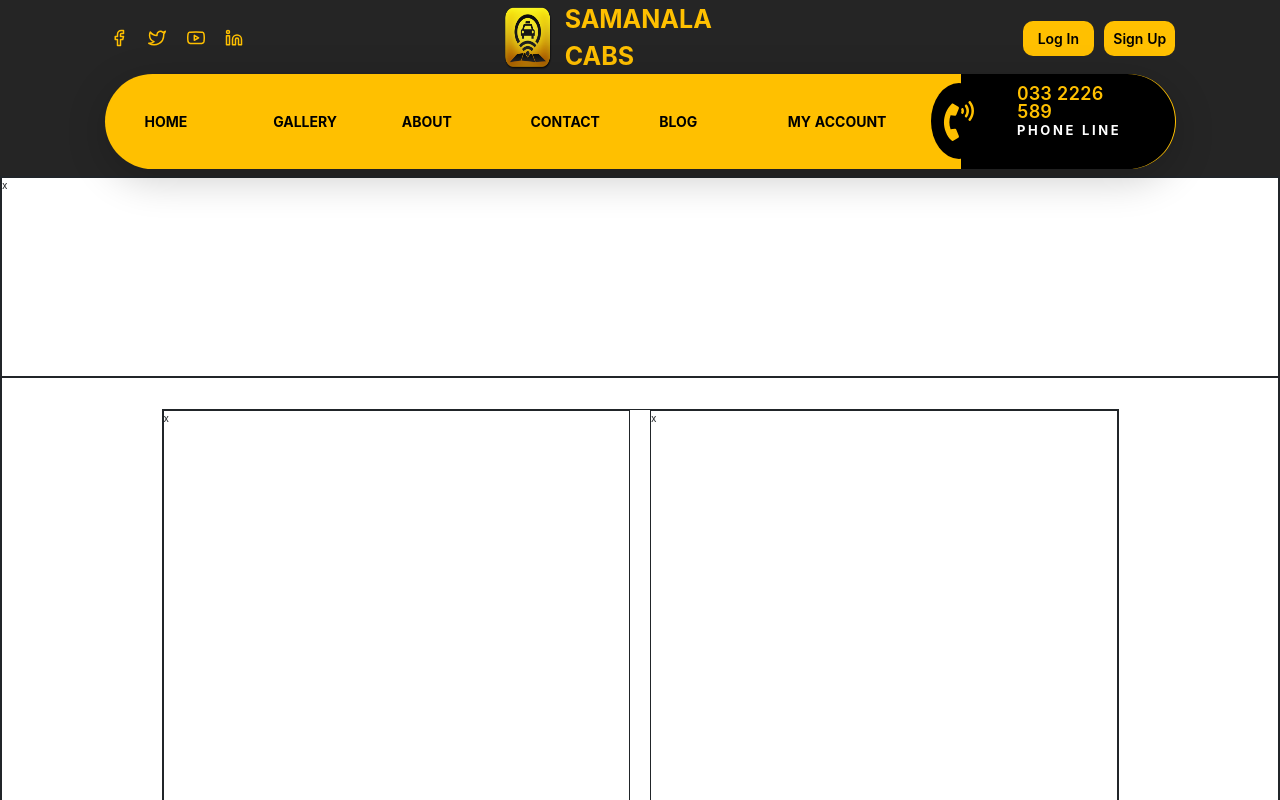
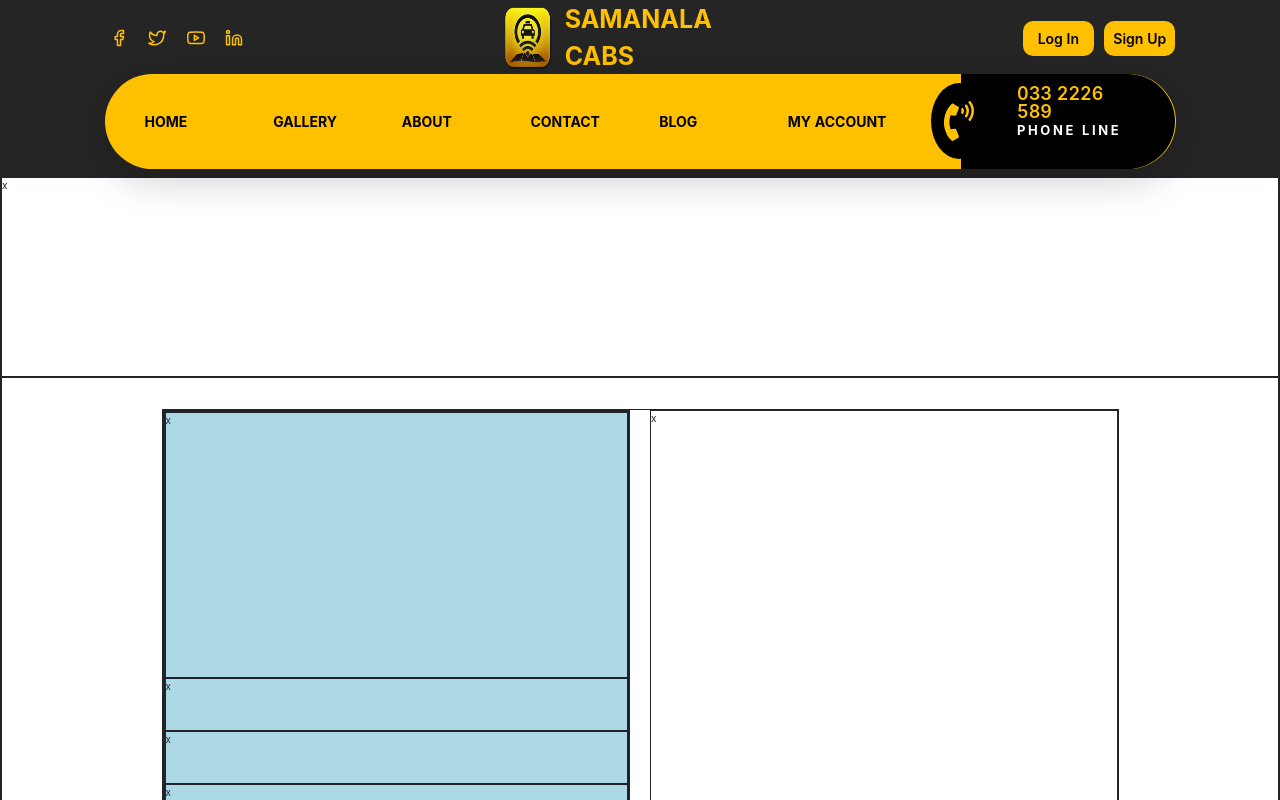
Before and after one commit to nimesha-edirisinghe/travel-management-system, a React (Create React App) app: page /blog in a window 1280 px wide. Built offline with nearby package versions, Linux system fonts and the light colour scheme; the HTML template or start-up script is replaced by a standard one.

Commit message:
blog card implementation v1

```diff
--- a/src/app/pages/BlogPage/BlogPage.tsx
+++ b/src/app/pages/BlogPage/BlogPage.tsx
@@ -2,6 +2,7 @@ import React from 'react';
 import './BlogPage.scss';
 import { MyNavBar, MyRow, MyCol } from 'app/components';
 import FooterSection from '../HomePage/components/FooterSection';
+import BlogCard from './components';
 
 const BlogPage = () => {
   return (
@@ -15,7 +16,9 @@ const BlogPage = () => {
           <div className="blog-inner-content-wrapper">
             <MyRow gutter={[20, 20]}>
               <MyCol span={12}>
-                <div className="card-wrapper">x</div>
+                <div className="card-wrapper">
+                  <BlogCard />
+                </div>
               </MyCol>
               <MyCol span={12}>
                 <div className="card-wrapper">x</div>
--- /dev/null
+++ b/src/app/pages/BlogPage/components/BlogCard/BlogCard.scss
@@ -0,0 +1,34 @@
+@import 'app/styling/main.scss';
+
+.blog-card-root {
+  height: 100%;
+  width: 100%;
+  border: 1px solid;
+  background-color: lightblue;
+  display: flex;
+  flex-direction: column;
+
+  .blog-card-image-wrapper {
+    height: 50%;
+    width: 100%;
+    border: 1px solid;
+  }
+
+  .blog-card-middle-wrapper {
+    height: 10%;
+    width: 100%;
+    border: 1px solid;
+  }
+
+  .blog-card-title-wrapper {
+    height: 10%;
+    width: 100%;
+    border: 1px solid;
+  }
+
+  .blog-card-desc-wrapper {
+    height: 30%;
+    width: 100%;
+    border: 1px solid;
+  }
+}
--- /dev/null
+++ b/src/app/pages/BlogPage/components/BlogCard/BlogCard.tsx
@@ -0,0 +1,15 @@
+import React from 'react';
+import './BlogCard.scss';
+
+const BlogCard = () => {
+  return (
+    <div className="blog-card-root">
+      <div className="blog-card-image-wrapper">x</div>
+      <div className="blog-card-middle-wrapper">x</div>
+      <div className="blog-card-title-wrapper">x</div>
+      <div className="blog-card-desc-wrapper">x</div>
+    </div>
+  );
+};
+
+export default BlogCard;
--- /dev/null
+++ b/src/app/pages/BlogPage/components/BlogCard/index.tsx
@@ -0,0 +1 @@
+export { default } from './BlogCard';
--- /dev/null
+++ b/src/app/pages/BlogPage/components/index.tsx
@@ -0,0 +1,3 @@
+import BlogCard from './BlogCard';
+
+export default BlogCard;
```
